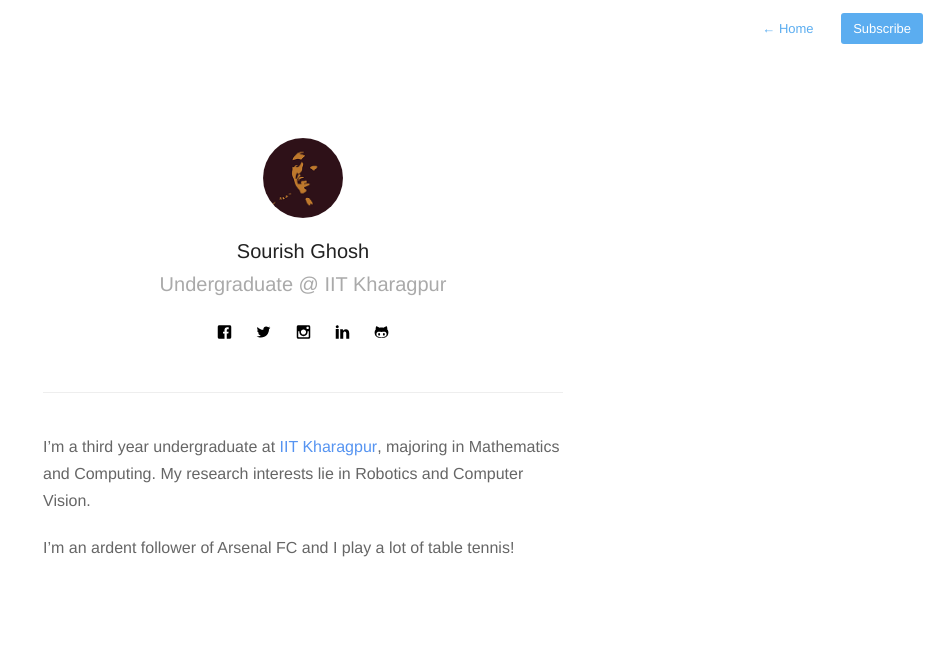
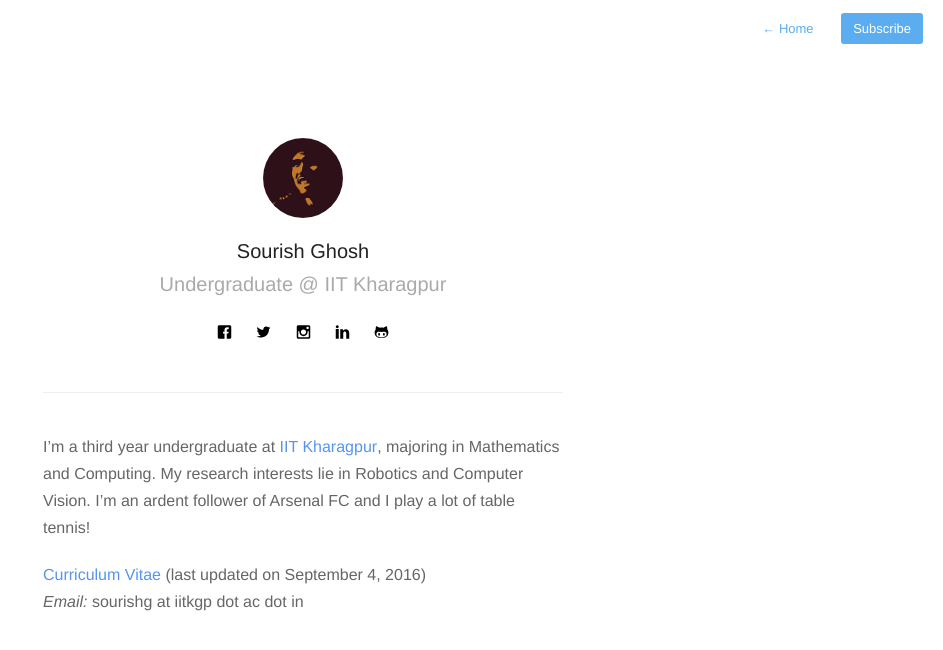
Before and after one commit to sourishg/sourishg.github.io, a Jekyll site: the page built from about.md, in a window 1280 px wide. Shown: the top 650 px of the page, without its empty margins (337-1280 px from the left). Built offline with Jekyll 4.4.1, drawn with Linux system fonts in a browser that asks for light colours; nearby versions of some CDN libraries.

Commit message:
Add resume

```diff
--- a/_includes/navigation.html
+++ b/_includes/navigation.html
@@ -1,5 +1,5 @@
 <nav class="main-nav">
-    {% if page.url != "/index.html" %}
+    {% if page.url != site.baseurl %}
         <a href="{{ site.baseurl }}"> <span class="arrow">←</span> Home </a>
     {% endif %}
 
--- a/about.md
+++ b/about.md
@@ -5,6 +5,7 @@
 ---
 
 
-I'm a third year undergraduate at **[IIT Kharagpur](http://www.iitkgp.ac.in)**, majoring in Mathematics and Computing. My research interests lie in Robotics and Computer Vision.
+I'm a third year undergraduate at **[IIT Kharagpur](http://www.iitkgp.ac.in)**, majoring in Mathematics and Computing. My research interests lie in Robotics and Computer Vision. I'm an ardent follower of Arsenal FC and I play a lot of table tennis!
 
-I'm an ardent follower of Arsenal FC and I play a lot of table tennis!
+**[Curriculum Vitae]({{ site.baseurl }}cv.pdf)** (last updated on September 4, 2016)<br>
+*Email:* sourishg at iitkgp dot ac dot in
```
Also changed, not shown: _includes/profile.html (line endings or trailing spaces), 5 other files.
